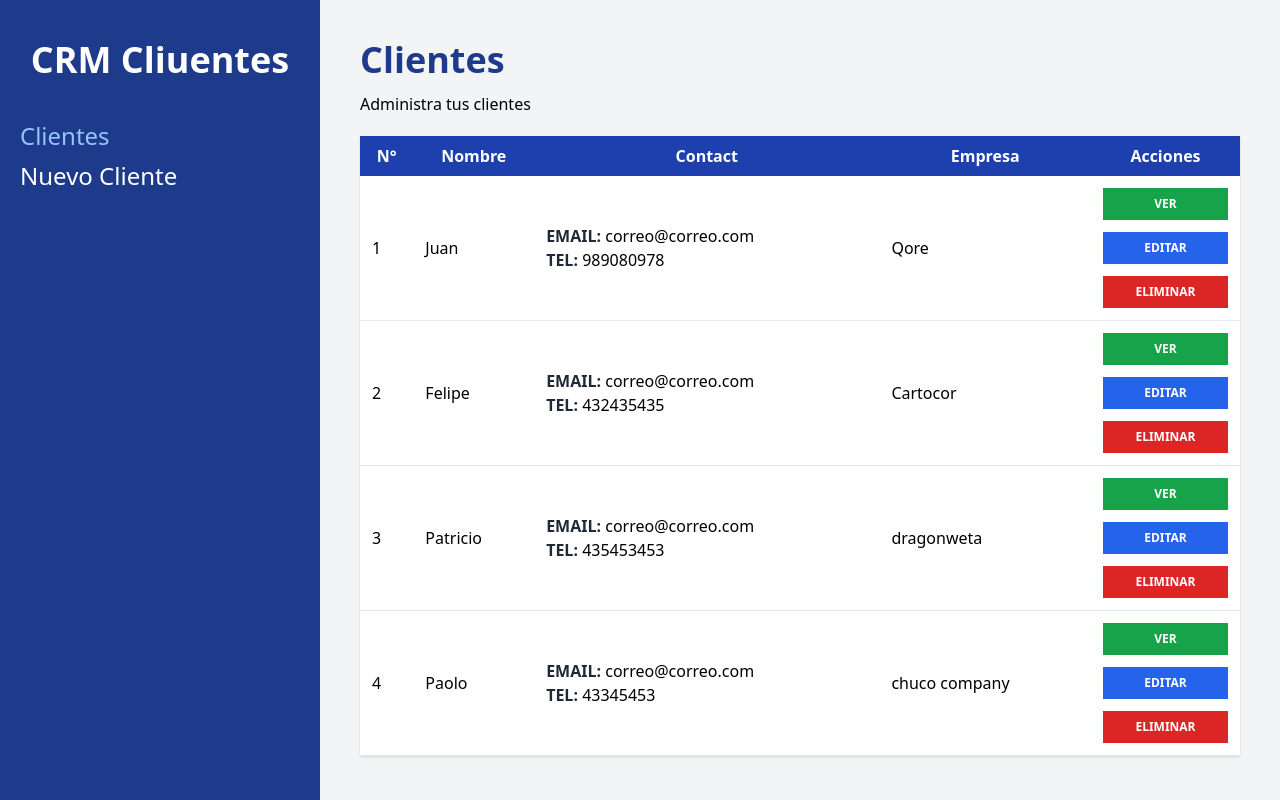
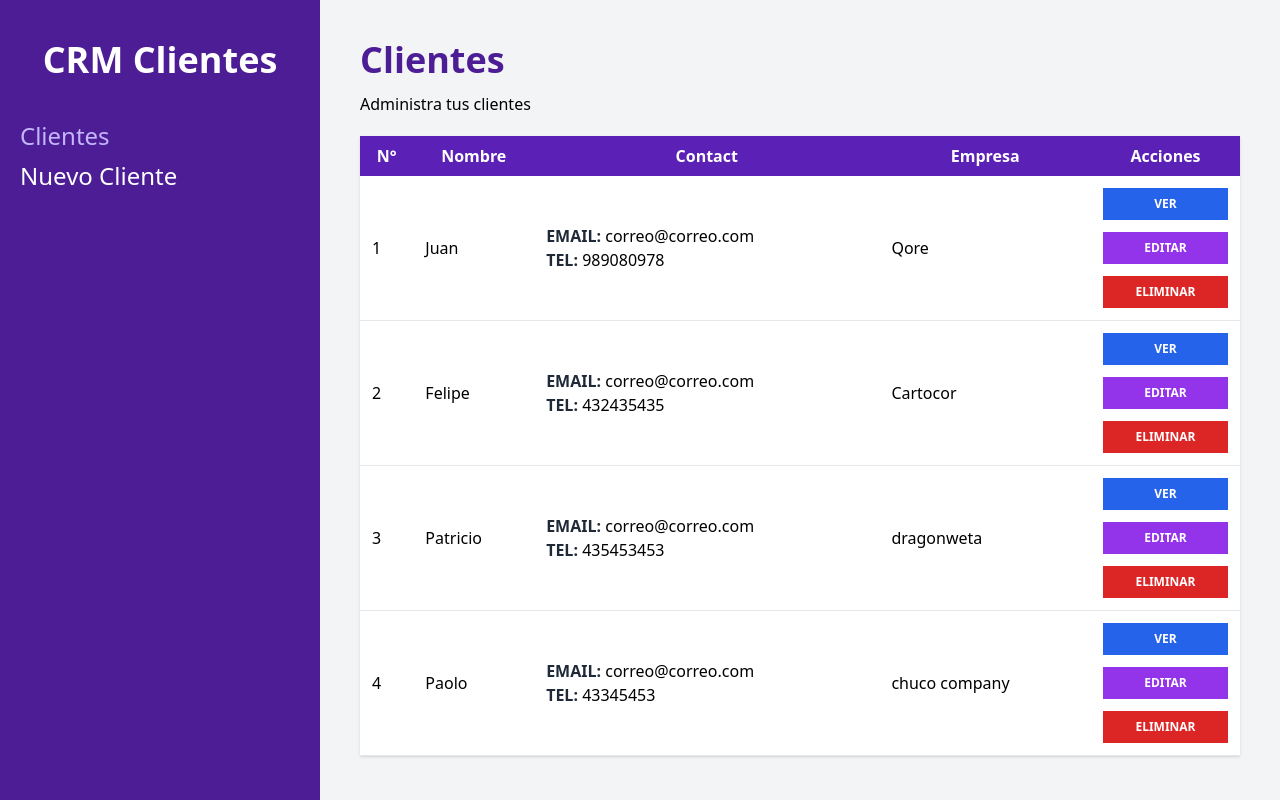
Before and after one commit to psyQore/React-CRM, a React (Vite) app: page /clients in a window 1280 px wide. Built offline with nearby package versions, Linux system fonts and the light colour scheme; data requests are answered from the project's data file.

Commit message:
Se crea un state loading para mostrar en caso que no se ah cargado la informacion del cliente

```diff
--- a/src/components/Client.jsx
+++ b/src/components/Client.jsx
@@ -22,14 +22,14 @@ const Client = ({ client }) => {
       <td className="p-3">{company}</td>
       <td className="p-3">
         <button
-          className="bg-green-600 hover:bg-green-700 block w-full text-white p-2 uppercase font-bold text-xs"
+          className="bg-blue-600 hover:bg-blue-700 block w-full text-white p-2 uppercase font-bold text-xs"
           type="button"
           onClick={() => navigate(`/clients/${id}`)}
         >
           Ver
         </button>
         <button
-          className="bg-blue-600 hover:bg-blue-700 block w-full text-white p-2 uppercase font-bold text-xs mt-3"
+          className="bg-purple-600 hover:bg-violet-700 block w-full text-white p-2 uppercase font-bold text-xs mt-3"
           type="button"
         >
           Editar
--- a/src/components/FormNewClients.jsx
+++ b/src/components/FormNewClients.jsx
@@ -151,7 +151,7 @@ const FormnewClients = () => {
               <input
                 type="submit"
                 value="Agregar Cliente"
-                className="mt-5 w-full bg-blue-800 p-3 text-white rounded-md font-bold uppercase text-lg hover:cursor-pointer"
+                className="mt-5 w-full bg-purple-800 p-3 text-white rounded-md font-bold uppercase text-lg hover:cursor-pointer"
               />
             </Form>
           );
--- a/src/layout/Layout.jsx
+++ b/src/layout/Layout.jsx
@@ -7,23 +7,23 @@ const Layout = () => {
 
   return (
     <div className="md:flex md:min-h-screen">
-      <div className="md:w-1/4 bg-blue-900 px-5 py-10">
+      <div className="md:w-1/4 bg-violet-900 px-5 py-10">
         <h2 className="text-4xl font-black text-center text-white">
-          CRM Cliuentes
+          CRM Clientes
         </h2>
         <nav className="mt-10">
           <Link
             className={`${
-              currentUrl === "/clients" ? "text-blue-300" : "text-white"
-            } text-2xl block mt-2 hover:text-blue-300`}
+              currentUrl === "/clients" ? "text-violet-300" : "text-white"
+            } text-2xl block mt-2 hover:text-purple-300`}
             to="/clients"
           >
             Clientes
           </Link>
           <Link
             className={`${
-              currentUrl === "/clients/new" ? "text-blue-300" : "text-white"
-            } text-2xl block mt-2 hover:text-blue-300`}
+              currentUrl === "/clients/new" ? "text-violet-300" : "text-white"
+            } text-2xl block mt-2 hover:text-purple-300`}
             to="/clients/new"
           >
             Nuevo Cliente
--- a/src/pages/Home.jsx
+++ b/src/pages/Home.jsx
@@ -22,11 +22,11 @@ const Home = () => {
 
   return (
     <>
-      <h1 className="font-black text-4xl text-blue-900">Clientes</h1>
+      <h1 className="font-black text-4xl text-violet-900">Clientes</h1>
       <p className="mt-3">Administra tus clientes</p>
 
       <table className="w-full mt-5 table-auto shadow bg-white">
-        <thead className="bg-blue-800 text-white">
+        <thead className="bg-violet-800 text-white">
           <tr>
             <th className="p-2">N°</th>
             <th className="p-2">Nombre</th>
--- a/src/pages/NewClient.jsx
+++ b/src/pages/NewClient.jsx
@@ -4,7 +4,7 @@ import FormNeClients from "../components/FormNewClients";
 const NewClient = () => {
   return (
     <>
-      <h1 className="font-black text-4xl text-blue-900">Nuevo Cliente</h1>
+      <h1 className="font-black text-4xl text-violet-900">Nuevo Cliente</h1>
       <p className="mt-3">
         Llena los siguientes camos para registrar un nuevo cliente
       </p>
--- a/src/pages/ViewClient.jsx
+++ b/src/pages/ViewClient.jsx
@@ -5,8 +5,10 @@ const ViewCLient = () => {
   const { id } = useParams();
 
   const [client, setClient] = useState({});
+  const [loading, setLoading] = useState(false);
 
   useEffect(() => {
+    setLoading(!loading);
     const getClientAPI = async () => {
       try {
         const url = `http://localhost:4000/clients/${id}`;
@@ -16,11 +18,16 @@ const ViewCLient = () => {
       } catch (error) {
         console.log(error);
       }
+      setLoading(false);
     };
     getClientAPI();
   }, []);
 
   return (
+    <>
+      {loading ? (
+        "Cargando.."
+      ) : (
         <section>
           <section className="text-gray-600 body-font">
             <div className="container px-5 py-24 mx-auto">
@@ -32,7 +39,6 @@ const ViewCLient = () => {
                   <h1 className="text-black text-2xl title-font font-bold mb-2">
                     {client.name}
                   </h1>
-              <p className="leading-relaxed text-base">
                   <div className="md:flex font-bold text-gray-800 pb-4">
                     <div className="w-full md:w-1/2 flex space-x-3">
                       <div className="w-1/2">
@@ -41,7 +47,6 @@ const ViewCLient = () => {
                       </div>
                     </div>
                   </div>
-              </p>
                   <div className="md:flex font-bold text-gray-800">
                     <div className="w-full md:w-1/2 flex space-x-3">
                       <div className="w-1/2">
@@ -56,7 +61,7 @@ const ViewCLient = () => {
                   </div>
                   <a className="mt-3 text-indigo-500 inline-flex items-center">
                     Notas
-                <svg
+                    {/* <svg
                         fill="none"
                         stroke="currentColor"
                         stroke-linecap="round"
@@ -66,16 +71,16 @@ const ViewCLient = () => {
                         viewBox="0 0 24 24"
                       >
                         <path d="M5 12h14M12 5l7 7-7 7"></path>
-                </svg>
+                      </svg> */}
                   </a>
-              <p className="leading-relaxed text-base">
-                {client.notes}
-              </p>
+                  <p className="leading-relaxed text-base">{client.notes}</p>
                 </div>
               </div>
             </div>
           </section>
         </section>
+      )}
+    </>
   );
 };
 
```
Lines whose indentation alone changed are shown as unchanged.
